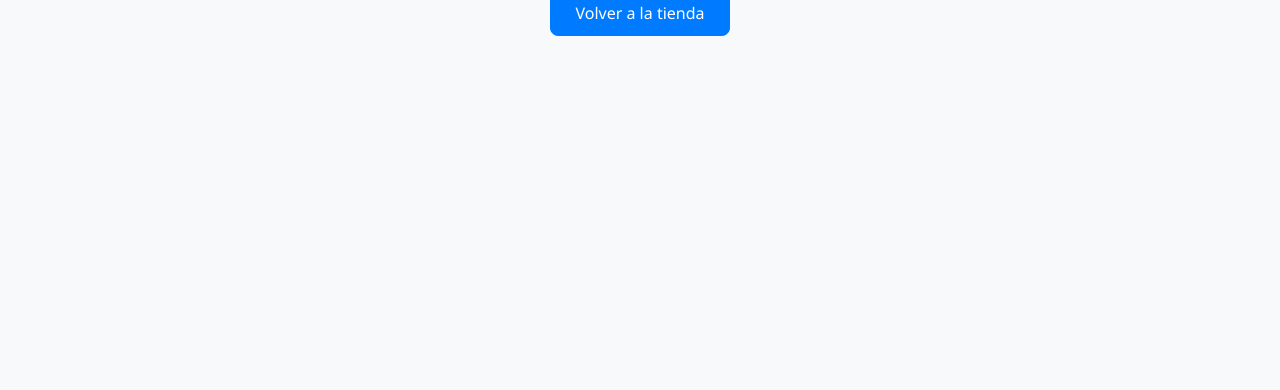
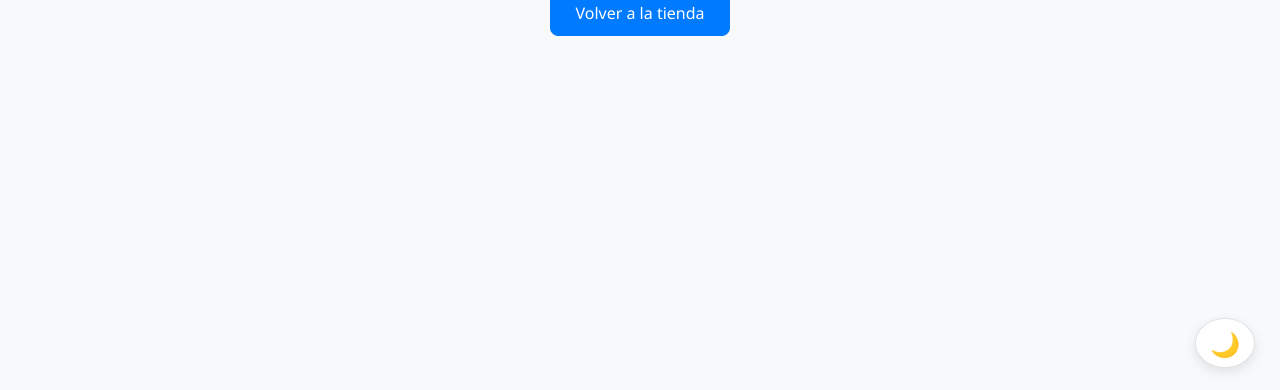
Before and after one commit to ZCardonaZ/QueaDarwin, a React (Vite) app: page /favorite in a window 1280 px wide. Shown: the part 407-797 px from the top of the page. Built offline with nearby package versions, Linux system fonts and the light colour scheme; sample sign-in values are in the browser's storage.

Commit message:
Update DarkModeToggle.jsx

```diff
--- a/src/Components/DarkModeToggle/DarkModeToggle.jsx
+++ b/src/Components/DarkModeToggle/DarkModeToggle.jsx
@@ -1,11 +1,11 @@
 import React from 'react';
-import './DarkModeToggle.css'; // Asegúrate de crear este archivo para los estilos
+import './DarkModeToggle.css';
 
 function DarkModeToggle({ isDarkMode, toggleDarkMode }) {
   return (
     <button
       onClick={toggleDarkMode}
-      className={`dark-mode-toggle-button ${isDarkMode ? 'dark' : 'light'}`}
+      className={`dark-mode-toggle ${isDarkMode ? 'dark' : 'light'}`}
       aria-label="Toggle dark mode"
       title={isDarkMode ? 'Activar modo claro' : 'Activar modo oscuro'}
     >
```
